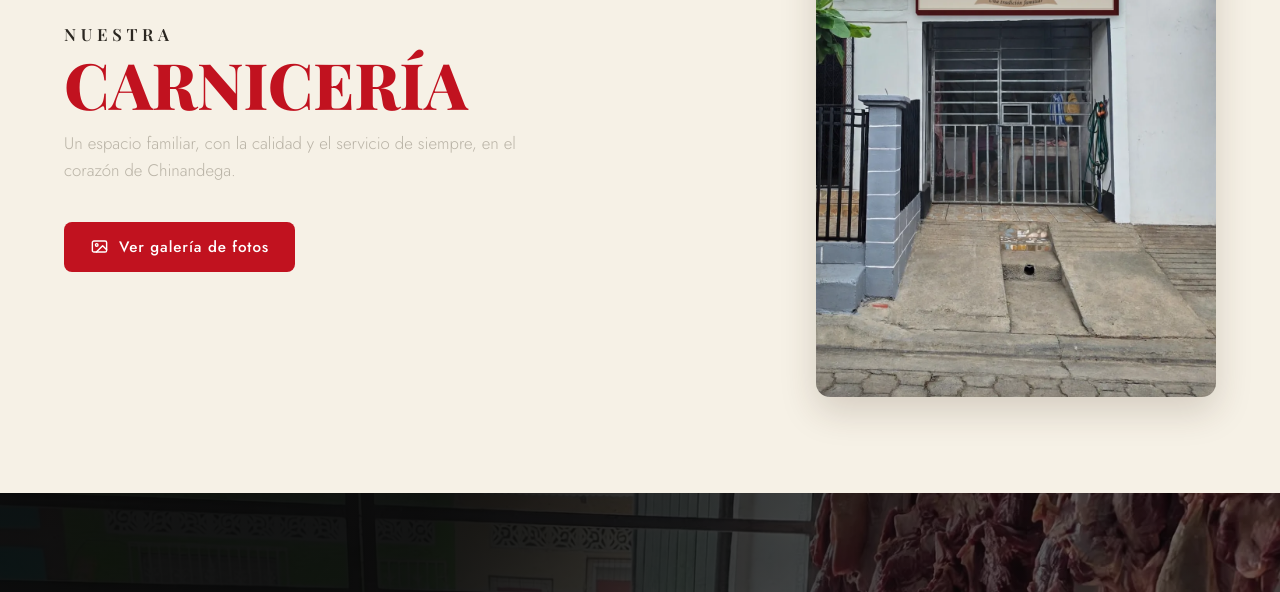
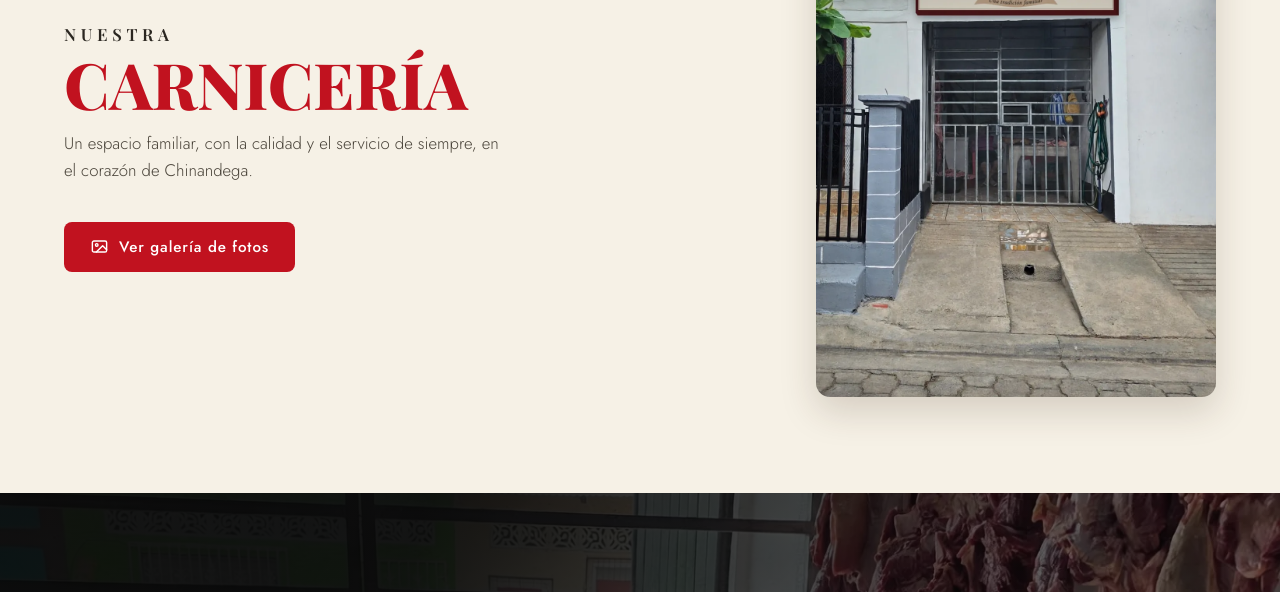
Before and after one commit to sertach17/carniceria-cajina, a plain HTML site: page index.html in a window 1280 px wide. Shown: the part 2940-3532 px from the top of the page. Drawn offline with nearby package versions, Linux system fonts and the light colour scheme; a web font is replaced by a local one.

Commit message:
Make Nuestra Carniceria text readable on the cream background
Co-Authored-By: Claude Opus 5.5 <noreply@anthropic.com>

```diff
--- a/index.html
+++ b/index.html
@@ -124,7 +124,7 @@ footer{background:#0b0b0b;padding:36px 0;color:var(--gris);font-size:.9rem;lette
 /* Nuestra Carnicería: one storefront photo beside the text, plus the Gallery button */
 .tienda{background:var(--crema);color:#23201a;padding:96px 0}
 .tienda .sec-head .kicker{color:#2b2721}
-.tienda .lead{color:#4a443a;font-weight:300;max-width:46ch;font-size:1.05rem;margin-top:14px}
+.tienda .sec-head p.lead{color:#4a443a;font-weight:300;max-width:46ch;font-size:1.05rem;margin-top:14px}
 .tienda-grid{display:grid;grid-template-columns:1fr minmax(0,400px);gap:56px;align-items:center}
 .tienda-photo{margin:0;border-radius:14px;overflow:hidden;box-shadow:0 14px 36px rgba(60,40,20,.18)}
 .tienda-photo img{width:100%;height:auto;aspect-ratio:4/5;object-fit:cover;object-position:50% 62%}
```
